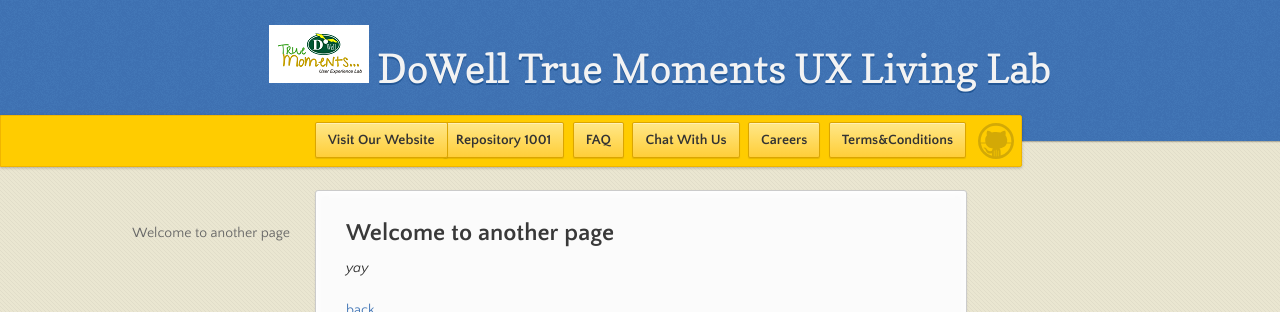
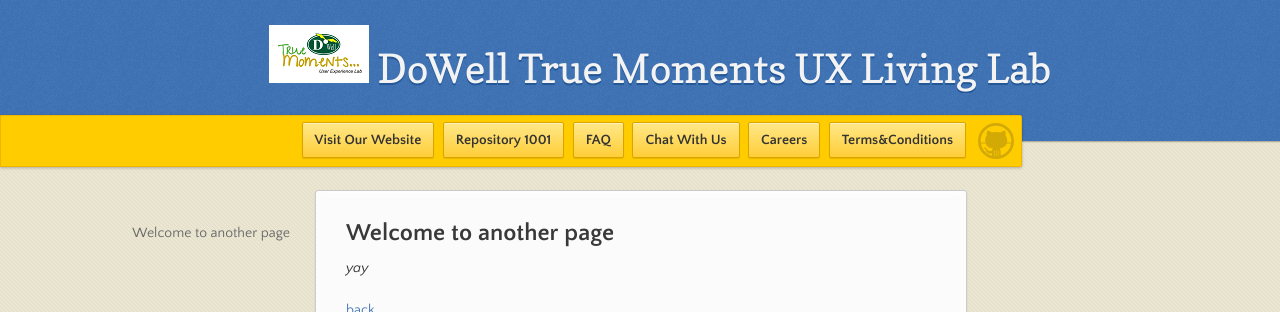
Before and after one commit to LL02-Website-Dowell/Digital-Twin-Note-Taker-Ideation.Dowell, a Jekyll site: the page built from another-page.md, in a window 1280 px wide. Shown: the top 312 px of the page. Built offline with Jekyll 4.4.1, drawn with Linux system fonts in a browser that asks for light colours; our own code applies the rules of GitHub Pages for plain Markdown files.

Commit message:
Update default.html

```diff
--- a/_layouts/default.html
+++ b/_layouts/default.html
@@ -33,12 +33,13 @@
       <div id="banner">
         <span id="logo"></span>
 
-        <a href="https://dowellresearch.se/" class="button fork" target="_blank"><strong>Visit Our Website</strong></a>
+
 
         {% if site.show_downloads %}
           <div class="downloads">
             <span> </span>
             <ul>
+               <li><a href="https://dowellresearch.se/" class="button" target="_blank">Visit Our Website</a></li>
                <li><a href="https://github.com/DowellLivingLab/Digital-Twin-Note-Taker" class="button" target="_blank">Repository 1001</a></li>
               <li><a href="https://github.com/DowellLivingLab/Digital-Twin-Note-Taker" class="button" target="_blank">FAQ</a></li>
               <li><a href="https://event.webinarjam.com/register/112/n75qxa8o" class="button" target="_blank">Chat With Us</a></li>
```
